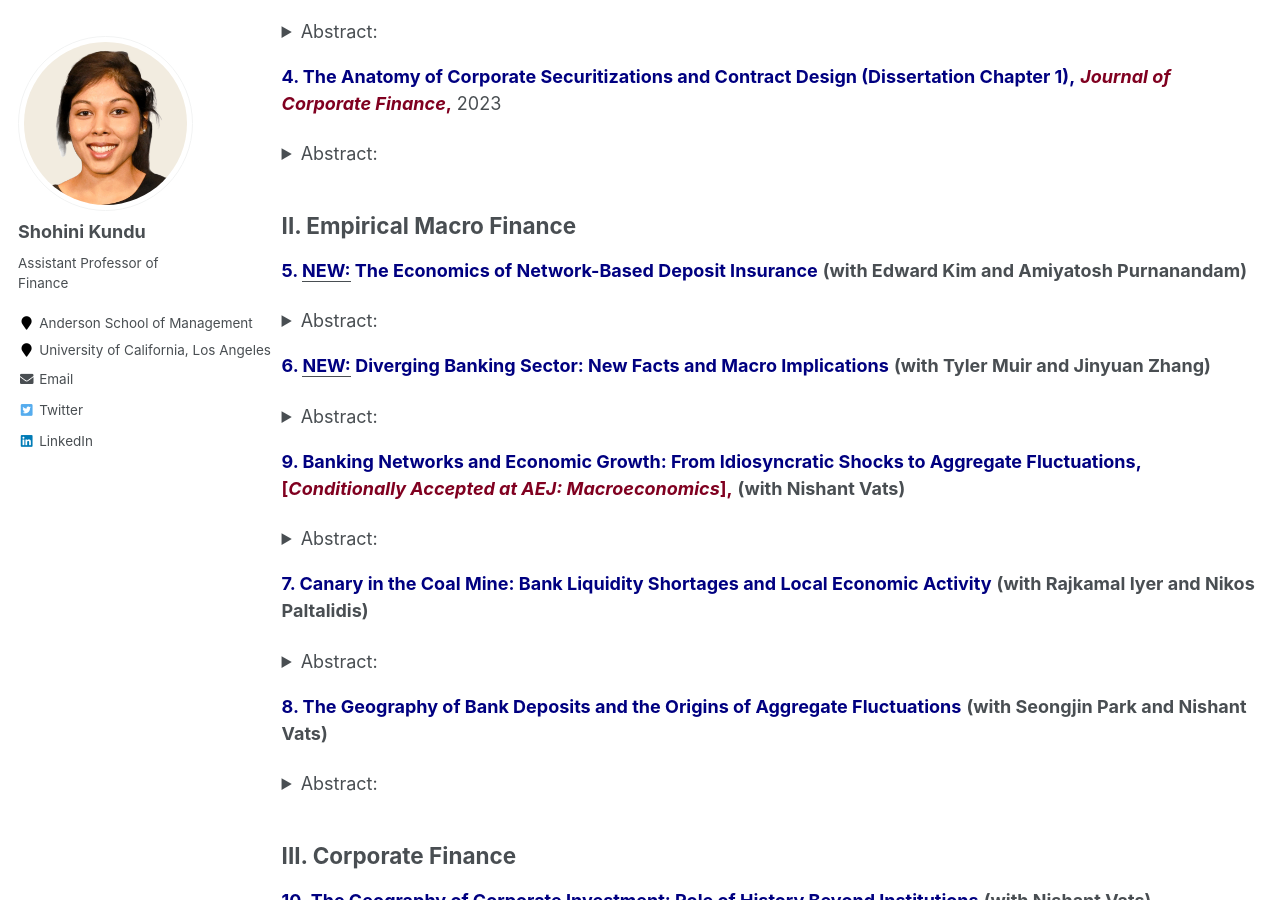
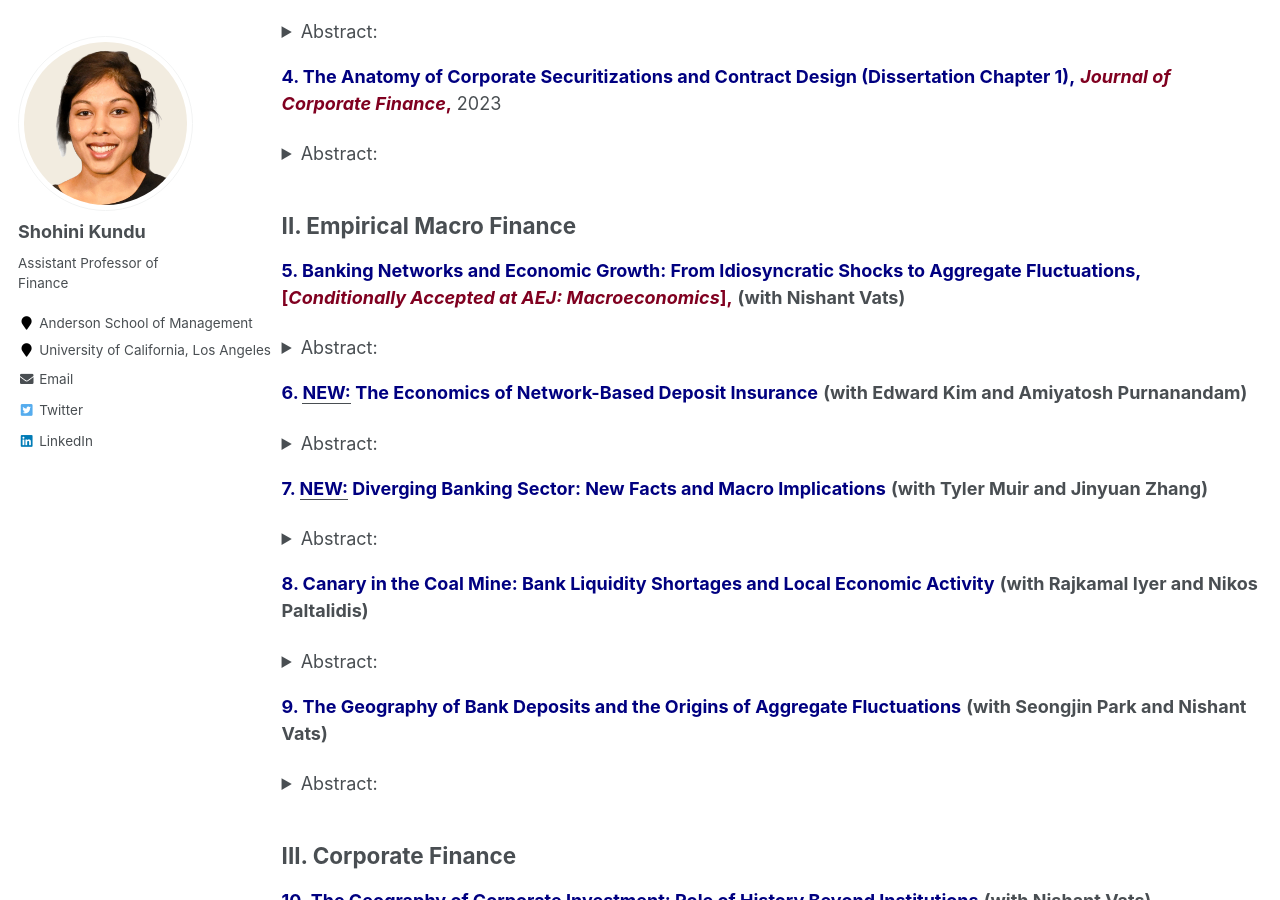
Before and after one commit to shohinikundu/shohinikundu.github.io, a Jekyll site: the page built from _pages/research.md, in a window 1280 px wide and 900 px high, scrolled down 591 px. Built offline with Jekyll 4.4.1, drawn with Linux system fonts in a browser that asks for light colours.

Commit message:
Update research.md

```diff
--- a/_pages/research.md
+++ b/_pages/research.md
@@ -41,31 +41,31 @@ Closed-end funds are thought to have negligible fire sale risk as they have stab
 
 ## II. Empirical Macro Finance
 
-<a href="https://papers.ssrn.com/sol3/papers.cfm?abstract_id=4813996" style="color:rgb(0, 0, 128); text-decoration: none;">**5. <u>NEW:</u> The Economics of Network-Based Deposit Insurance** </a> **(with Edward Kim and Amiyatosh Purnanandam)**
+<a href="https://papers.ssrn.com/sol3/papers.cfm?abstract_id=3556299" style="color:rgb(0, 0, 128); text-decoration: none;">**5. Banking Networks and Economic Growth: From Idiosyncratic Shocks to Aggregate Fluctuations,**</a> <a href="https://www.aeaweb.org/journals/mac" style="color:rgb(128, 0, 32); text-decoration: none;">**[_Conditionally Accepted at AEJ: Macroeconomics_],**</a> **(with Nishant Vats)**
+<details>
+<summary>Abstract:</summary>
+This paper explores the transmission of non-capital shocks through banking networks. We construct non-capital (idiosyncratic) shocks, using labor productivity shocks to large firms. We document a change in the relationship between foreign idiosyncratic shocks and domestic economic growth between 1978 and 2000. Contemporaneous changes in banking integration drive this phenomenon as geographically diversified banks divert funds away from economies experiencing negative shocks towards other unaffected economies. Our granular-IV estimates suggest that a 1% increase in bank loan supply is associated with a 0.05-0.26 pp increase in economic growth. Lastly, this can potentially explain the Great Moderation.
+          </details>
+
+<a href="https://papers.ssrn.com/sol3/papers.cfm?abstract_id=4813996" style="color:rgb(0, 0, 128); text-decoration: none;">**6. <u>NEW:</u> The Economics of Network-Based Deposit Insurance** </a> **(with Edward Kim and Amiyatosh Purnanandam)**
 <details>
 <summary>Abstract:</summary>
 We examine the financial stability implications of deposit insurance using reciprocal deposits, a financial innovation through which banks can break up large deposits and place them with others in an offsetting manner. We show that higher insurance coverage allowed banks to stem deposit outflows during the 2023 banking crisis. Network banks paid lower deposit rates, grew larger, and expanded their local deposit market share, while assuming greater exposure to interest rate risk. We discuss the trade-offs of deposit insurance and its impact on the banking sector's industrial organization.
           </details>
 
-<a href="https://papers.ssrn.com/sol3/papers.cfm?abstract_id=4798818" style="color:rgb(0, 0, 128); text-decoration: none;">**6. <u>NEW:</u> Diverging Banking Sector: New Facts and Macro Implications** </a> **(with Tyler Muir and Jinyuan Zhang)**
+<a href="https://papers.ssrn.com/sol3/papers.cfm?abstract_id=4798818" style="color:rgb(0, 0, 128); text-decoration: none;">**7. <u>NEW:</u> Diverging Banking Sector: New Facts and Macro Implications** </a> **(with Tyler Muir and Jinyuan Zhang)**
 <details>
 <summary>Abstract:</summary>
 We document the emergence of two distinct types of banks over the past decade: high rate banks, which align deposit rates with market interest rates, hold shorter-term assets, and primarily earn lending spreads by taking more credit risk through personal and business loans; and low rate banks, which offer interest-insensitive, low deposit rates, hold a larger proportion of long-term securities (e.g., MBS), and make fewer loans. This divergence in the banking sector leads to a significant shift of deposits towards high rate banks as interest rates rise, thereby reducing the sector’s overall capacity for maturity transformation and increasing its exposure to credit risk, particularly through personal loans. Our evidence suggest that technological advancements in banking spurred the divergence: high rate banks operate primarily online and attract less sticky depositors. In response, low rate banks lower rates through the retention of relatively stickier depositors.
           </details>
 
-<a href="https://papers.ssrn.com/sol3/papers.cfm?abstract_id=3556299" style="color:rgb(0, 0, 128); text-decoration: none;">**9. Banking Networks and Economic Growth: From Idiosyncratic Shocks to Aggregate Fluctuations,**</a> <a href="https://www.aeaweb.org/journals/mac" style="color:rgb(128, 0, 32); text-decoration: none;">**[_Conditionally Accepted at AEJ: Macroeconomics_],**</a> **(with Nishant Vats)**
-<details>
-<summary>Abstract:</summary>
-This paper explores the transmission of non-capital shocks through banking networks. We construct non-capital (idiosyncratic) shocks, using labor productivity shocks to large firms. We document a change in the relationship between foreign idiosyncratic shocks and domestic economic growth between 1978 and 2000. Contemporaneous changes in banking integration drive this phenomenon as geographically diversified banks divert funds away from economies experiencing negative shocks towards other unaffected economies. Our granular-IV estimates suggest that a 1% increase in bank loan supply is associated with a 0.05-0.26 pp increase in economic growth. Lastly, this can potentially explain the Great Moderation.
-          </details>
-
-<a href="https://papers.ssrn.com/sol3/papers.cfm?abstract_id=4247519" style="color:rgb(0, 0, 128); text-decoration: none;">**7. Canary in the Coal Mine: Bank Liquidity Shortages and Local Economic Activity** </a> **(with Rajkamal Iyer and Nikos Paltalidis)**
+<a href="https://papers.ssrn.com/sol3/papers.cfm?abstract_id=4247519" style="color:rgb(0, 0, 128); text-decoration: none;">**8. Canary in the Coal Mine: Bank Liquidity Shortages and Local Economic Activity** </a> **(with Rajkamal Iyer and Nikos Paltalidis)**
 <details>
 <summary>Abstract:</summary>
 This paper investigates the relation between bank liquidity and local economic activity. We find that an increase in deposit rates offered by banks within a geographic region is associated with contractions in economic activity. As a region heads to an economic downturn, deposit growth slows down, prompting banks to increase deposit rates to support their balance sheet. This increase in deposit rates reflects the liquidity squeeze experienced by banks due to deteriorating economic conditions, which in turn serves as an indicator of an impending economic contraction.
           </details>
 
-<a href="https://papers.ssrn.com/sol3/papers.cfm?abstract_id=3883605" style="color:rgb(0, 0, 128); text-decoration: none;">**8. The Geography of Bank Deposits and the Origins of Aggregate Fluctuations** </a> **(with Seongjin Park and Nishant Vats)**
+<a href="https://papers.ssrn.com/sol3/papers.cfm?abstract_id=3883605" style="color:rgb(0, 0, 128); text-decoration: none;">**9. The Geography of Bank Deposits and the Origins of Aggregate Fluctuations** </a> **(with Seongjin Park and Nishant Vats)**
 <details>
 <summary>Abstract:</summary>
 What are the aggregate effects of deposit shocks? Using the granular-instrumental-variable methodology, we identify the deposit elasticity of economic growth as 0.87 and the money multiplier as 1.18. We construct deposit shocks by combining a new fact regarding the within-bank geographic concentration of deposits -- 30% of deposits are concentrated in a single county -- with local natural disasters. Large natural disasters in deposit-concentrated areas negatively affect bank deposits and amplify through bank internal capital markets. These shocks can explain 3.30% of the variation in economic growth. Lender and borrower-side frictions are critical for the aggregation of local shocks.
```
